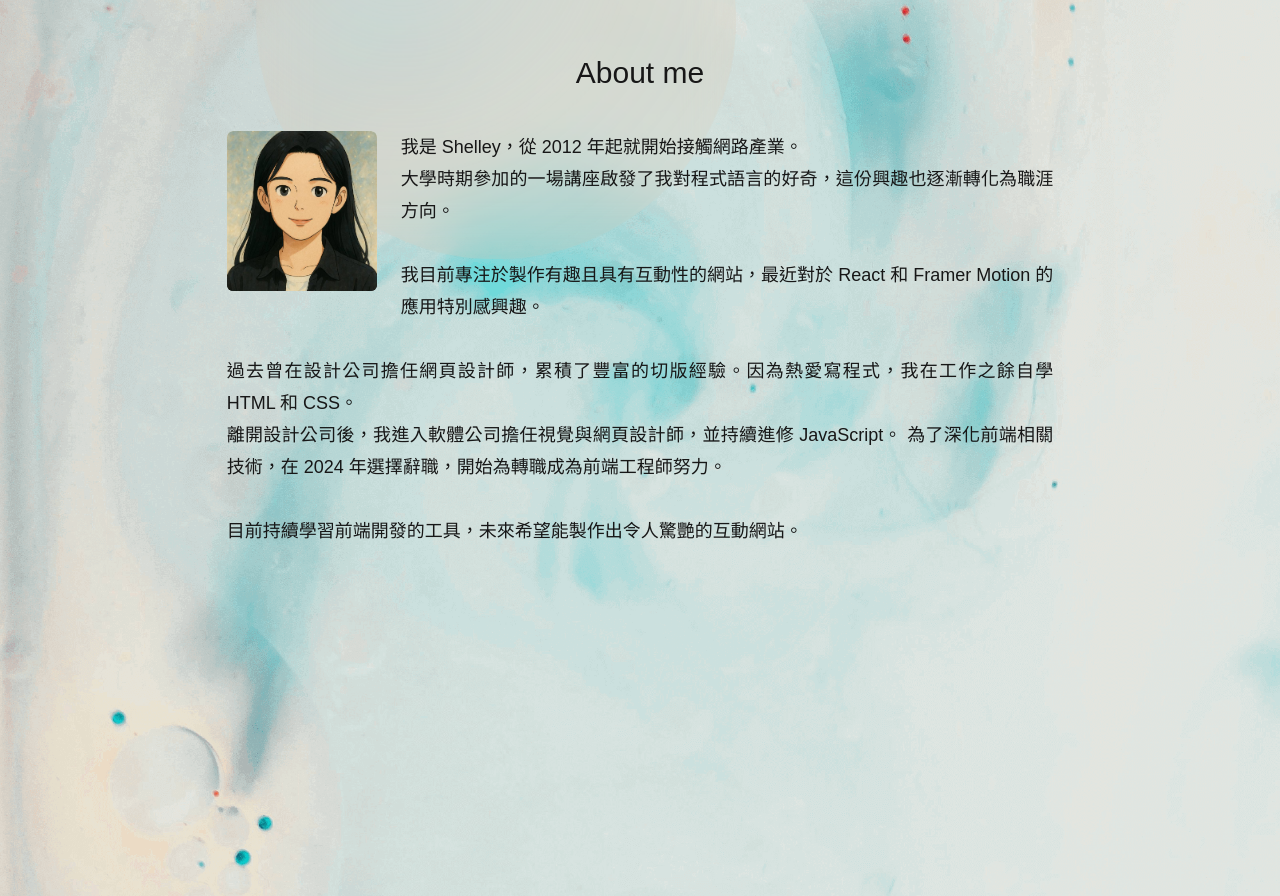
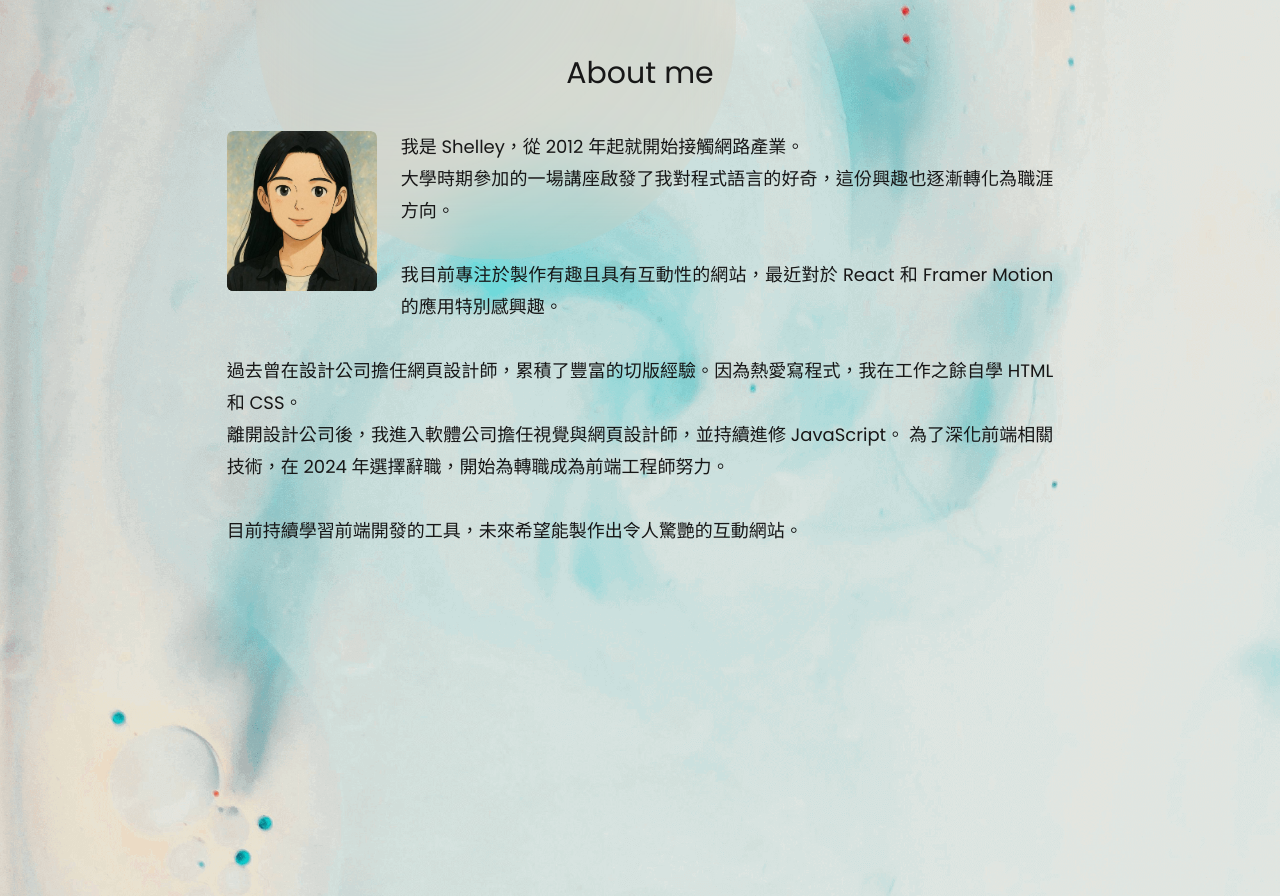
Before and after one commit to shelley816/shelley_website, a Next.js app: page / in a window 1280 px wide. Shown: the part 899-1795 px from the top of the page. Built offline with nearby package versions, Linux system fonts and the light colour scheme.

Commit message:
Changed font family

```diff
--- a/app/globals.css
+++ b/app/globals.css
@@ -4,14 +4,14 @@
   --background: #f6eee6;
   --background-secondary: #ffffff;
   --foreground: #171717;
-  --smallCardIconbg: #AEDFEA;
+  --smallCardIconbg: #aedfea;
 }
 
 .dark {
   --background: #001b1e;
   --background-secondary: #0c0c0c;
   --foreground: #ededed;
-  --smallCardIconbg: #00BCCF;
+  --smallCardIconbg: #00bccf;
 }
 
 @theme inline {
@@ -46,11 +46,12 @@
 body {
   background: var(--background);
   color: var(--foreground);
-  font-family: sans-serif, Arial, Helvetica;
+  font-family: var(--font-poppins), sans-serif, Arial, Helvetica;
 }
 
 @media (hover: hover) and (pointer: fine) {
-  .buttonBox:hover button, .buttonBox:hover a {
+  .buttonBox:hover button,
+  .buttonBox:hover a {
     cursor: pointer;
     transform: translateY(-15%);
   }
@@ -59,7 +60,8 @@ body {
   }
 }
 
-.buttonBox button, .buttonBox a {
+.buttonBox button,
+.buttonBox a {
   transition: transform 200ms ease;
 }
 
@@ -209,7 +211,8 @@ body {
 .blue-button span {
   @apply w-full flex justify-center items-center;
 }
-.contact-wrapper > p, .other-wrapper > p {
+.contact-wrapper > p,
+.other-wrapper > p {
   @apply max-w-150 text-base/8 text-left md:text-center mx-4 my-8;
 }
 /* Others */
```
